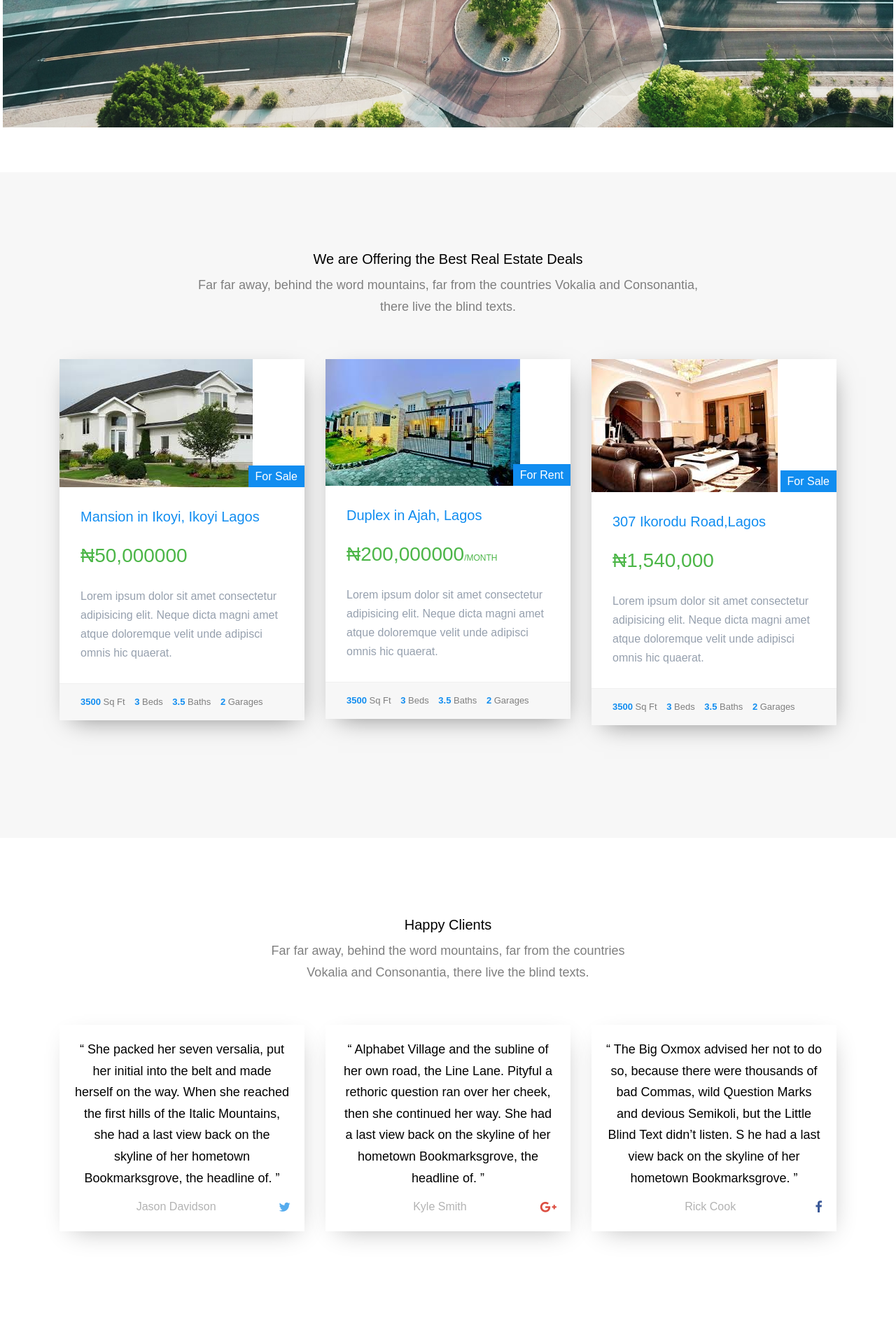
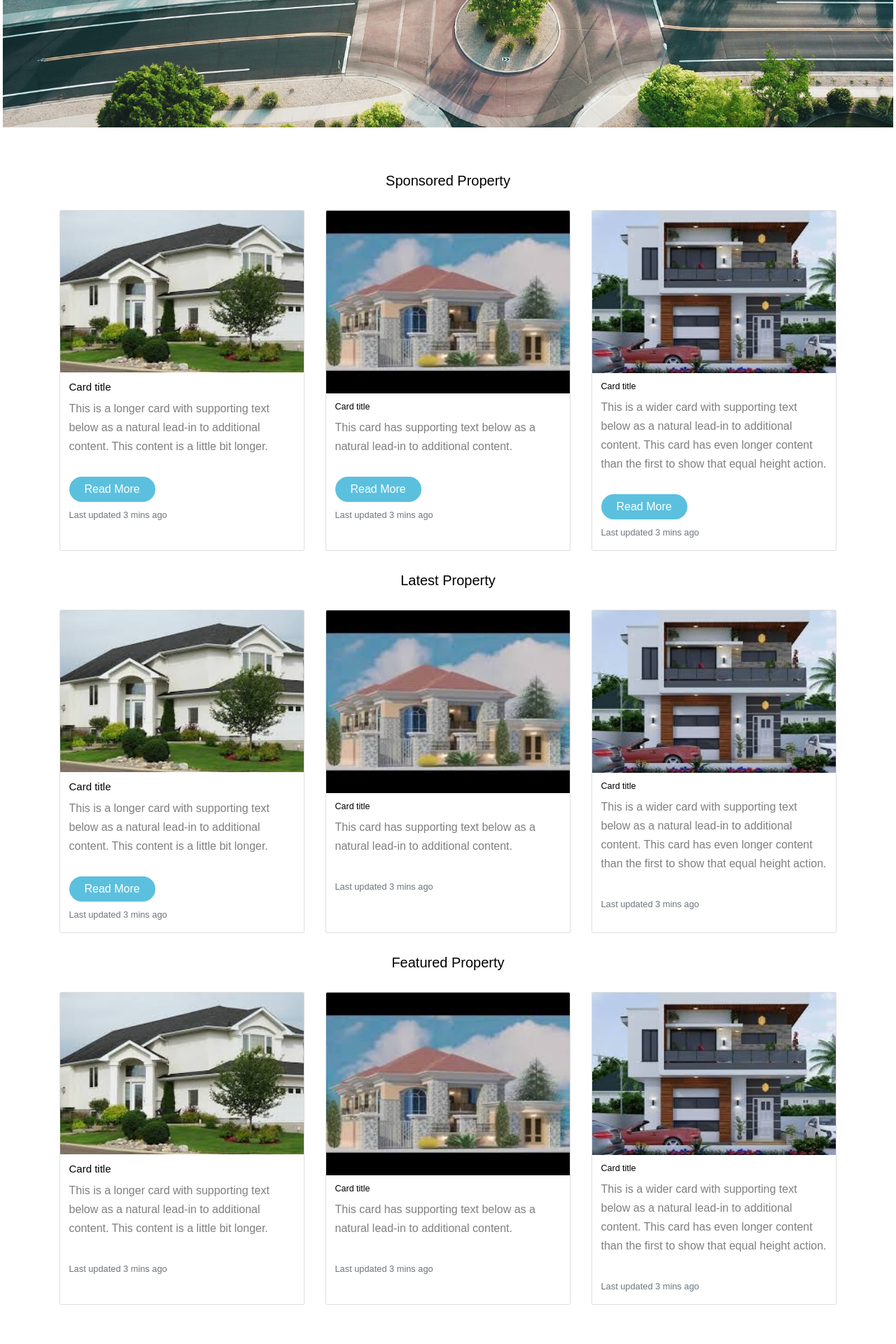
Before and after one commit to Gbemi-leke/Estate_mangement, a Django app: page / in a window 1280 px wide. Shown: the part 614-2534 px from the top of the page at 70% size. Run offline with Django 3.2, Linux system fonts and the light colour scheme; some libraries are stand-ins or nearby versions; some web fonts are replaced.

Commit message:
my cahnge

```diff
--- a/frontend/urls.py
+++ b/frontend/urls.py
@@ -10,4 +10,5 @@ urlpatterns = [
     path('rent-page', views.rent, name='rent'),
     path('login-page', views.login, name='login'),
     path('signup-page', views.signup, name='signup'),
+    path('propinfo-page', views.propinfo, name='propinfo'),
 ]
--- a/frontend/views.py
+++ b/frontend/views.py
@@ -23,3 +23,6 @@ def login(request):
 
 def signup(request):
     return render(request, 'frontend/signup.html')
+
+def propinfo(request):
+    return render(request, 'frontend/propinfo.html')
--- a/static/frontend/css/style.css
+++ b/static/frontend/css/style.css
@@ -1675,6 +1675,14 @@ h1, h2, h3, h4, h5, h6, figure {
 .js .animate-box {
   opacity: 0;
 }
+.info-page{
+  margin-top: 100px;
+}
+wp-block.property.list .wp-block-footer.style2 ul.aux-info {
+  display: table;
+  width: 100%;
+  border: 1px solid #eaebec;
+}
 
 
 /*# sourceMappingURL=style.css.map */
--- a/templates/frontend/index.html
+++ b/templates/frontend/index.html
@@ -9,79 +9,99 @@ Home
 
 
 			<!--<aside id="fh5co-hero" class="js-fullheight"> -->
-			<div class="flexslider js-fullheight pt-5" style="background-image: url({% static 'frontend/images/bg-5.jpg' %}); background-repeat: no-repeat; background-size: cover;">
+			<div class="flexslider js-fullheight pt-5" style="background-image: url({% static 'frontend/images/bg-5.jpg' %}); background-repeat : no-repeat; background-size: cover;">
 			</div>
 			</aside>
-			<div id="best-deal">
-				<div class="container">
-					<div class="row">
-						<div class="col-md-8 col-md-offset-2 text-center fh5co-heading animate-box" data-animate-effect="fadeIn">
-							<h2>We are Offering the Best Real Estate Deals</h2>
-							<p>Far far away, behind the word mountains, far from the countries Vokalia and Consonantia, there live the blind texts. </p>
-						</div>
-						<div class="col-md-4 item-block animate-box" data-animate-effect="fadeIn">
-							<div class="fh5co-property">
-								<figure>
-									<img src="{% static 'frontend/images/ng-2.jpg' %}" alt="Free Website Templates FreeHTML5.co" class="img-responsive">
-									<a href="#" class="tag">For Sale</a>
-								</figure>
-								<div class="fh5co-property-innter">
-									<h3><a href="#">Mansion in Ikoyi, Ikoyi Lagos</a></h3>
-									<div class="price-status">
-									<span class="price">&#8358;50,000000 </span>
-								</div>
-								<p>Lorem ipsum dolor sit amet consectetur adipisicing elit. Neque dicta magni amet atque doloremque velit unde adipisci omnis hic quaerat.</p>
-							</div>
-								<p class="fh5co-property-specification">
-								<span><strong>3500</strong> Sq Ft</span>  <span><strong>3</strong> Beds</span>  <span><strong>3.5</strong> Baths</span>  <span><strong>2</strong> Garages</span>
-								</p>
-						</div>
-
-
+			<div class="container">
+				<h2 class="text-center">Sponsored Property</h2>
+				<div class="card-deck">
+					<div class="card">
+					  <img src="{% static 'frontend/images/ng-2.jpg' %}" class="card-img-top" alt="...">
+					  <div class="card-body">
+						<h4 class="card-title">Card title</h4>
+						<p class="card-text">This is a longer card with supporting text below as a natural lead-in to additional content. This content is a little bit longer.</p>
+						<button class="btn btn-info">Read More</button>
+						<p class="card-text"><small class="text-muted">Last updated 3 mins ago</small></p>
+					  </div>
 					</div>
-						<div class="col-md-4 item-block animate-box" data-animate-effect="fadeIn">
-
-							<div class="fh5co-property">
-								<figure>
-									<img src="{% static 'frontend/images/ng-4.jpg' %}" alt="Free Website Templates FreeHTML5.co" class="img-responsive">
-									<a href="#" class="tag">For Rent</a>
-								</figure>
-								<div class="fh5co-property-innter">
-									<h3><a href="#">Duplex in Ajah, Lagos</a></h3>
-									<div class="price-status">
-									<span class="price">&#8358;200,000000<span class="per">/month</span> </span>
-							</div>
-							<p>Lorem ipsum dolor sit amet consectetur adipisicing elit. Neque dicta magni amet atque doloremque velit unde adipisci omnis hic quaerat.</p>
-							</div>
-							<p class="fh5co-property-specification">
-								<span><strong>3500</strong> Sq Ft</span>  <span><strong>3</strong> Beds</span>  <span><strong>3.5</strong> Baths</span>  <span><strong>2</strong> Garages</span>
-							</p>
-							</div>
-
-						</div>
-						<div class="col-md-4 item-block animate-box" data-animate-effect="fadeIn">
-
-							<div class="fh5co-property">
-								<figure>
-									<img src="{% static 'frontend/images/ng-8.jpg' %}" alt="Free Website Templates FreeHTML5.co" class="img-responsive">
-									<a href="#" class="tag">For Sale</a>
-								</figure>
-								<div class="fh5co-property-innter">
-									<h3><a href="#">307 Ikorodu Road,Lagos</a></h3>
-									<div class="price-status">
-									<span class="price">&#8358;1,540,000</span>
-							</div>
-							<p>Lorem ipsum dolor sit amet consectetur adipisicing elit. Neque dicta magni amet atque doloremque velit unde adipisci omnis hic quaerat.</p>
-							</div>
-							<p class="fh5co-property-specification">
-								<span><strong>3500</strong> Sq Ft</span>  <span><strong>3</strong> Beds</span>  <span><strong>3.5</strong> Baths</span>  <span><strong>2</strong> Garages</span>
-							</p>
-							</div>
-						</div>
-
-
+					<div class="card">
+					  <img src="{% static 'frontend/images/ng-3.jpg' %}" class="card-img-top" alt="...">
+					  <div class="card-body">
+						<h5 class="card-title">Card title</h5>
+						<p class="card-text">This card has supporting text below as a natural lead-in to additional content.</p>
+						<button class="btn btn-info">Read More</button>
+						<p class="card-text"><small class="text-muted">Last updated 3 mins ago</small></p>
+					  </div>
 					</div>
-				</div>
+					<div class="card">
+					  <img src="{% static 'frontend/images/ng-5.jpg' %}" class="card-img-top" alt="...">
+					  <div class="card-body">
+						<h5 class="card-title">Card title</h5>
+						<p class="card-text">This is a wider card with supporting text below as a natural lead-in to additional content. This card has even longer content than the first to show that equal height action.</p>
+						<button class="btn btn-info">Read More</button>
+						<p class="card-text"><small class="text-muted">Last updated 3 mins ago</small></p>
+					  </div>
+					</div>
+				  </div>
+			</div>
+			<div class="container">
+				<h2 class="text-center pt-5">Latest Property</h2>
+				<div class="card-deck">
+					<div class="card">
+					  <img src="{% static 'frontend/images/ng-2.jpg' %}" class="card-img-top" alt="...">
+					  <div class="card-body">
+						<h4 class="card-title">Card title</h4>
+						<p class="card-text">This is a longer card with supporting text below as a natural lead-in to additional content. This content is a little bit longer.</p>
+						<button class="btn btn-info">Read More</button>
+						<p class="card-text"><small class="text-muted">Last updated 3 mins ago</small></p>
+					  </div>
+					</div>
+					<div class="card">
+					  <img src="{% static 'frontend/images/ng-3.jpg' %}" class="card-img-top" alt="...">
+					  <div class="card-body">
+						<h5 class="card-title">Card title</h5>
+						<p class="card-text">This card has supporting text below as a natural lead-in to additional content.</p>
+						<p class="card-text"><small class="text-muted">Last updated 3 mins ago</small></p>
+					  </div>
+					</div>
+					<div class="card">
+					  <img src="{% static 'frontend/images/ng-5.jpg' %}" class="card-img-top" alt="...">
+					  <div class="card-body">
+						<h5 class="card-title">Card title</h5>
+						<p class="card-text">This is a wider card with supporting text below as a natural lead-in to additional content. This card has even longer content than the first to show that equal height action.</p>
+						<p class="card-text"><small class="text-muted">Last updated 3 mins ago</small></p>
+					  </div>
+					</div>
+				  </div>
+			</div>
+			<div class="container">
+				<h2 class="text-center pt-5">Featured Property</h2>
+				<div class="card-deck">
+					<div class="card">
+					  <img src="{% static 'frontend/images/ng-2.jpg' %}" class="card-img-top" alt="...">
+					  <div class="card-body">
+						<h4 class="card-title">Card title</h4>
+						<p class="card-text">This is a longer card with supporting text below as a natural lead-in to additional content. This content is a little bit longer.</p>
+						<p class="card-text"><small class="text-muted">Last updated 3 mins ago</small></p>
+					  </div>
+					</div>
+					<div class="card">
+					  <img src="{% static 'frontend/images/ng-3.jpg' %}" class="card-img-top" alt="...">
+					  <div class="card-body">
+						<h5 class="card-title">Card title</h5>
+						<p class="card-text">This card has supporting text below as a natural lead-in to additional content.</p>
+						<p class="card-text"><small class="text-muted">Last updated 3 mins ago</small></p>
+					  </div>
+					</div>
+					<div class="card">
+					  <img src="{% static 'frontend/images/ng-5.jpg' %}" class="card-img-top" alt="...">
+					  <div class="card-body">
+						<h5 class="card-title">Card title</h5>
+						<p class="card-text">This is a wider card with supporting text below as a natural lead-in to additional content. This card has even longer content than the first to show that equal height action.</p>
+						<p class="card-text"><small class="text-muted">Last updated 3 mins ago</small></p>
+					  </div>
+					</div>
+				  </div>
 			</div>
 			<div id="fh5co-testimonial">
 				<div class="container">
```
Also changed, not shown: templates/frontend/buy.html (+9 -6 lines), templates/frontend/propinfo.html (added, +28 -0 lines), templates/frontend/test.html (added, +13 -0 lines), static/frontend/images/house.jpg (added).
